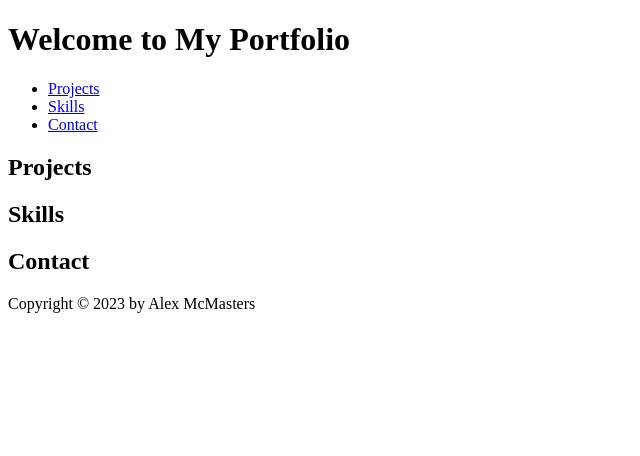
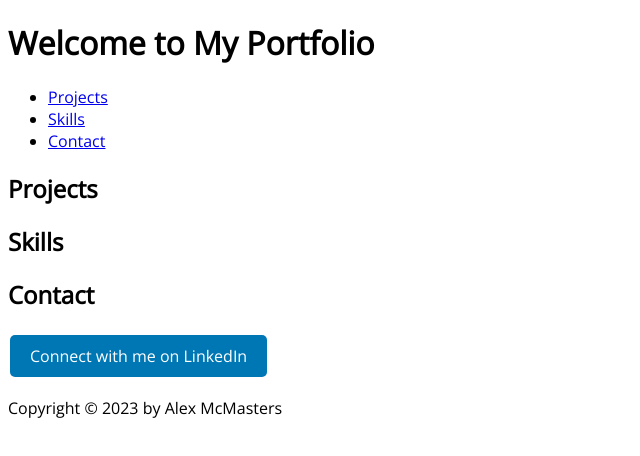
Before and after one commit to a-mcmasters/a-mcmasters.github.io, a plain HTML site: page index.html in a window 1280 px wide. Shown: the whole page, without its empty margins (0-640 px from the left). Drawn offline with nearby package versions, Linux system fonts and the light colour scheme.

Commit message:
Add files via upload

```diff
--- a/index.html
+++ b/index.html
@@ -5,13 +5,12 @@
     <meta name="viewport" content="width=device-width, initial-scale=1.0">
     <title>My Portfolio</title>
 
-    <!-- Add link to your CSS file here -->
-    <!-- <link rel="stylesheet" href="styles.css"> -->
-
+    <!-- Add Google font -->
     <link rel="preconnect" href="https://fonts.googleapis.com">
     <link rel="preconnect" href="https://fonts.gstatic.com" crossorigin>
     <link href="https://fonts.googleapis.com/css2?family=Open+Sans:wght@300&display=swap" rel="stylesheet">
 
+    <!-- Add link to your CSS file here -->
     <link rel="stylesheet" href="styles.css">
 
 </head>
@@ -41,6 +40,9 @@
         <section id="contact">
             <h2>Contact</h2>
             <!-- Add your contact details here -->
+            <a href="https://www.linkedin.com/in/alexander-mcmasters/" target="_blank">
+                <button>Connect with me on LinkedIn</button>
+            </a>
         </section>
     </main>
 
--- a/styles.css
+++ b/styles.css
@@ -0,0 +1,17 @@
+body {
+    font-family: 'Open Sans', sans-serif;
+}
+
+button {
+    font-family: 'Open Sans', sans-serif;
+    background-color: #0077B5; /* LinkedIn color */
+    color: white;
+    border: none;
+    padding: 10px 20px;
+    text-decoration: none;
+    display: inline-block;
+    font-size: 16px;
+    margin: 4px 2px;
+    cursor: pointer;
+    border-radius: 5px;
+}
```
